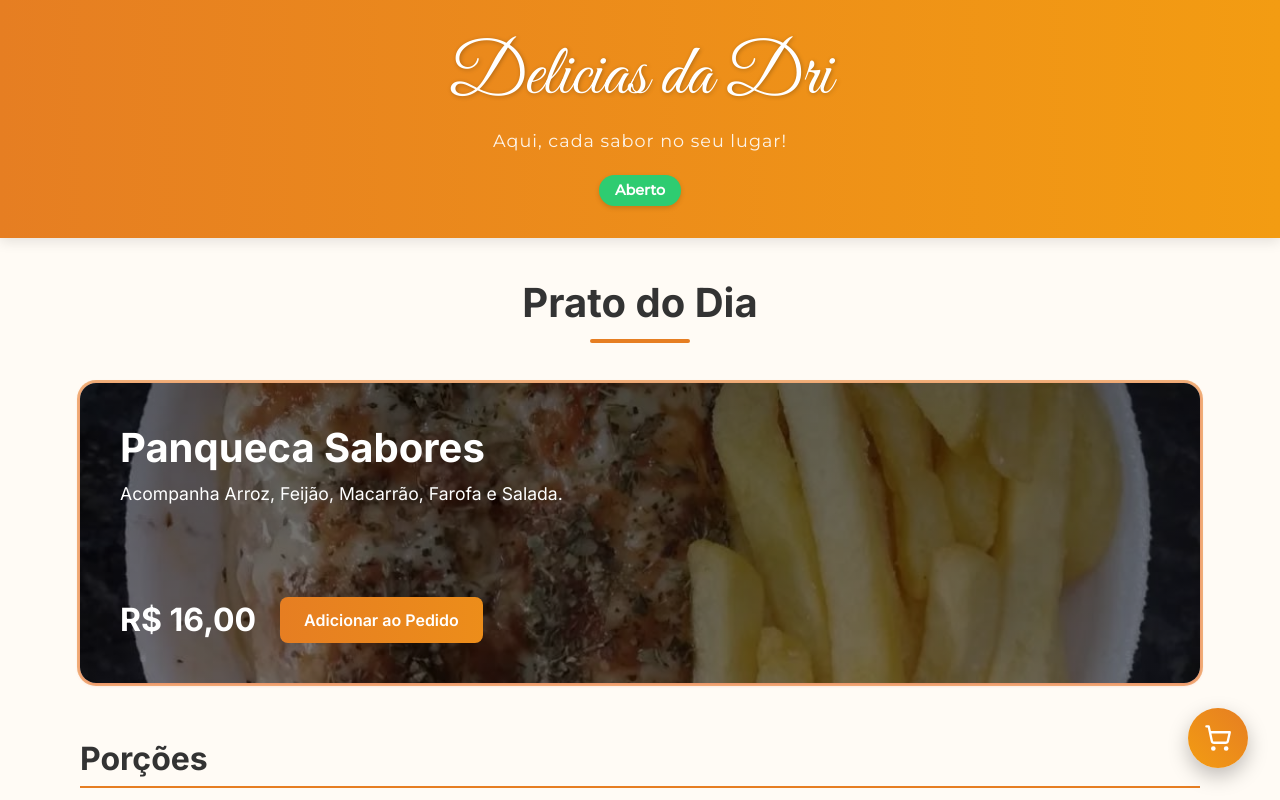
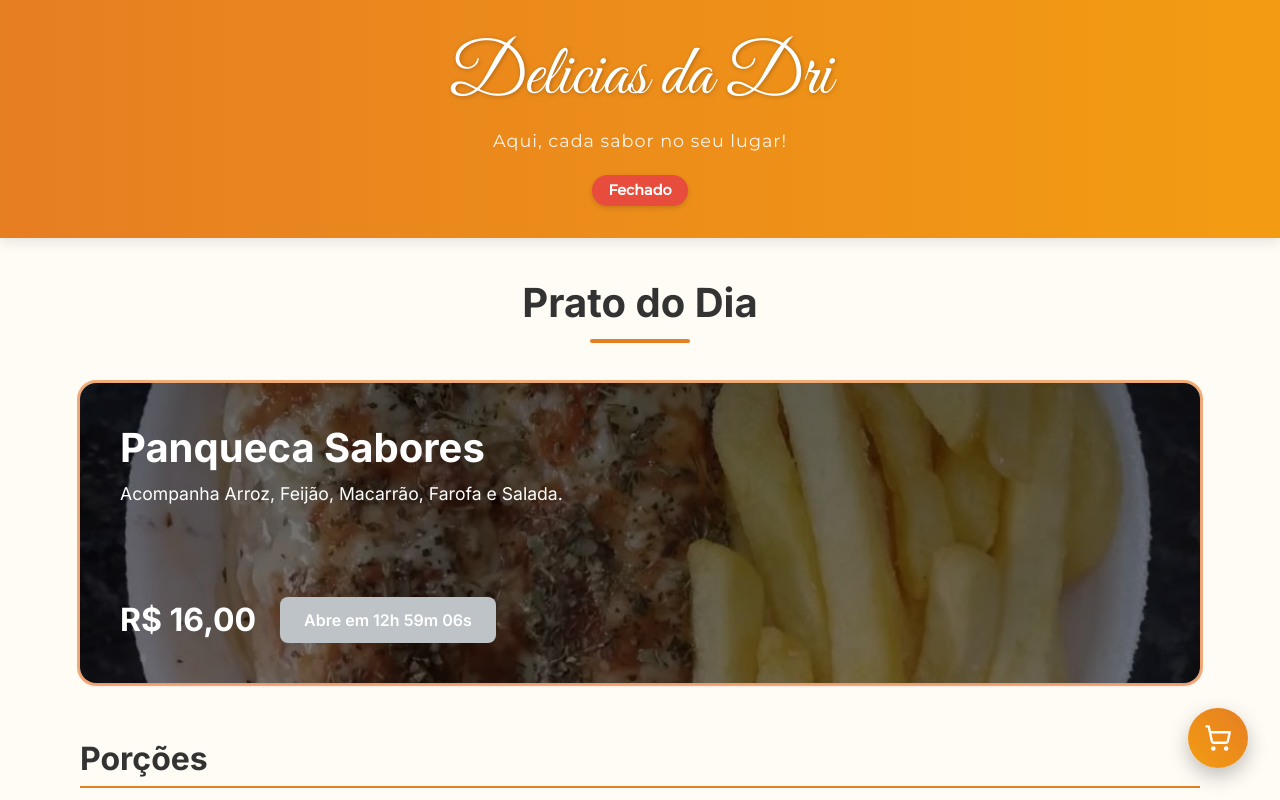
Before and after one commit to GabrielDevelop777/cardapio-adriana, a React (Vite) app: page / in a window 1280 px wide. Shown: the top 800 px of the page. Built offline with nearby package versions, Linux system fonts and the light colour scheme.

Commit message:
Cardapio Adriana

```diff
--- a/src/containers/Home/index.jsx
+++ b/src/containers/Home/index.jsx
@@ -66,7 +66,7 @@ export default function Home() {
 		const checkStoreStatus = () => {
 			const now = new Date();
 			const currentHour = now.getHours();
-			const isOpen = currentHour >= 11 && currentHour < 23;
+			const isOpen = currentHour >= 11 && currentHour < 17;
 			setIsStoreOpen(isOpen);
 		};
 		checkStoreStatus();
```
